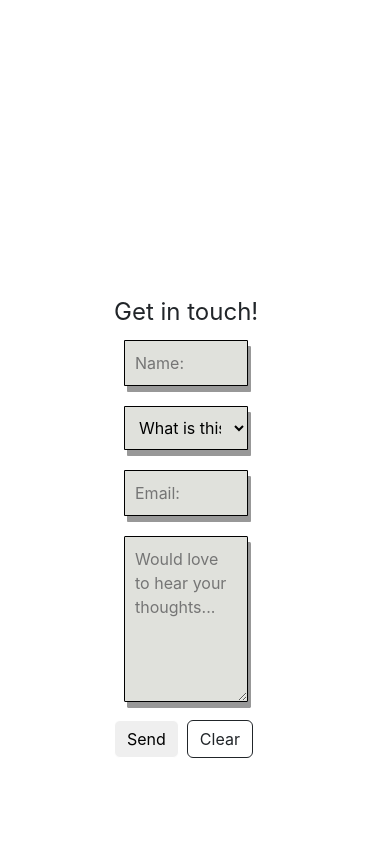
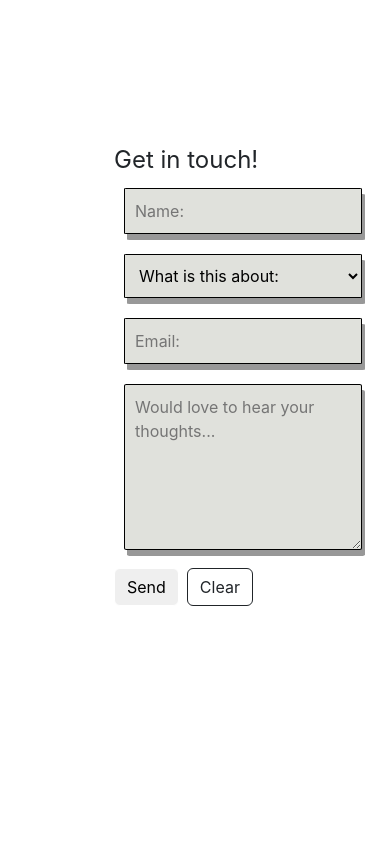
Before and after one commit to JoHeyJo/website-2.0, a React (Create React App) app: page / in a window 390 px wide. Shown: the part 2500-3344 px from the top of the page. Built offline with nearby package versions, Linux system fonts and the light colour scheme.

Commit message:
styling Contact- refactor to use bootstrap breakpoints

```diff
--- a/src/ContactForm.tsx
+++ b/src/ContactForm.tsx
@@ -1,6 +1,7 @@
 import { useState } from 'react';
 import Button from "react-bootstrap/Button";
 import './styles/ContactForm.css'
+import { Container, Row, Col } from 'react-bootstrap';
 const contact_form = {
   fromName: '',
   replyTo: '',
@@ -27,6 +28,8 @@ export const ContactForm = () => {
   function clearForm() { setForm(contact_form) }
 
   return (
+    <Row>
+      <Col md={7}>
     <form onSubmit={sendEmail}>
       <div id="ContactForm-user-interface" className="d-flex flex-column ">
         <div id='greeting-text'>Get in touch!</div>
@@ -82,6 +85,8 @@ export const ContactForm = () => {
         }
       </div>
     </form>
+        </Col>
+      </Row>
   );
 };
 
--- a/src/styles/App.css
+++ b/src/styles/App.css
@@ -1,5 +1,5 @@
 #Home-Contact {
   height: 100vh;
-  display: flex;
-  align-items: center;
+  /* display: flex; */
+  /* align-items: center; */
 }
--- a/src/styles/ContactForm.css
+++ b/src/styles/ContactForm.css
@@ -3,7 +3,7 @@
 }
 
 #ContactForm-user-interface{
-  width: 37vw;
+  /* width: 37vw; */
   margin-left: 6rem;
   padding-bottom:3rem;
 }
```
